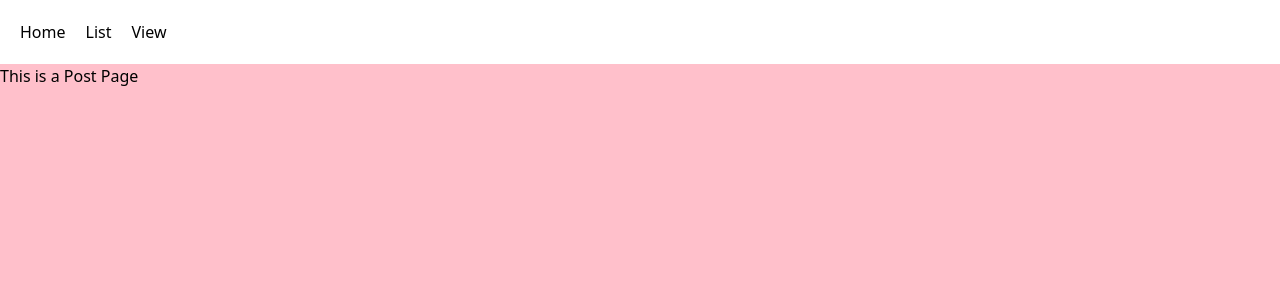
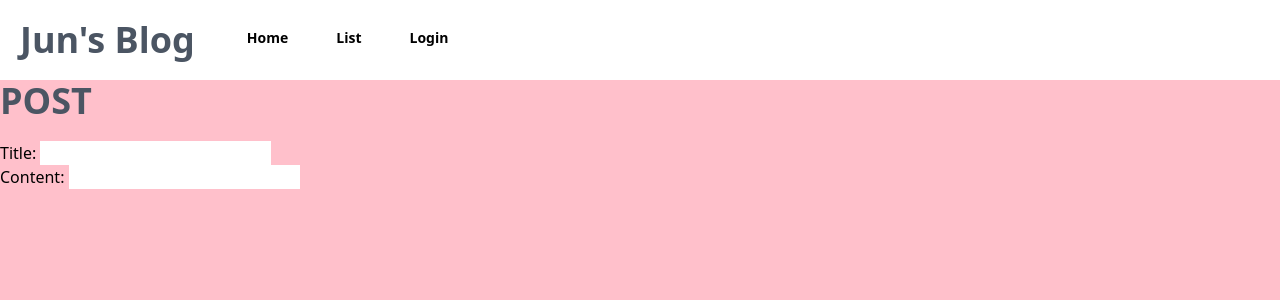
Before and after one commit to jspEclipse/blog-app, a Next.js app in the folder blog-app/: page /post in a window 1280 px wide. Shown: the top 300 px of the page. Built offline with nearby package versions, Linux system fonts and the light colour scheme.

Commit message:
finished nav and maybe fixed bug

```diff
--- a/blog-app/app/components/nav.jsx
+++ b/blog-app/app/components/nav.jsx
@@ -2,10 +2,15 @@ import Link from "next/link";
 
 export default function Navigation() {
     return(
-      <nav className="space-x-5 bg-white p-5">
-        <Link href="/">Home</Link>
-        <Link href="/list">List</Link>
-        <Link href="/view">View</Link>
+      <nav className="space-x-5 bg-white p-5 flex justify-around">
+        <div>
+          <h1 className="m-0">Jun's Blog</h1>
+        </div>
+        <div className="flex w-24 flex-grow">
+          <Link className="px-4 py-2 mt-2 text-sm font-semibold bg-transparent rounded-lg dark-mode:bg-transparent dark-mode:hover:bg-gray-600 dark-mode:focus:bg-gray-600 dark-mode:focus:text-white dark-mode:hover:text-white dark-mode:text-gray-200 md:mt-0 md:ml-4 hover:text-gray-900 focus:text-gray-900 hover:bg-gray-200 focus:bg-gray-200 focus:outline-none focus:shadow-outline" href="/">Home</Link>
+          <Link className="px-4 py-2 mt-2 text-sm font-semibold bg-transparent rounded-lg dark-mode:bg-transparent dark-mode:hover:bg-gray-600 dark-mode:focus:bg-gray-600 dark-mode:focus:text-white dark-mode:hover:text-white dark-mode:text-gray-200 md:mt-0 md:ml-4 hover:text-gray-900 focus:text-gray-900 hover:bg-gray-200 focus:bg-gray-200 focus:outline-none focus:shadow-outline" href="/list">List</Link>
+          <Link className="px-4 py-2 mt-2 text-sm font-semibold bg-transparent rounded-lg dark-mode:bg-transparent dark-mode:hover:bg-gray-600 dark-mode:focus:bg-gray-600 dark-mode:focus:text-white dark-mode:hover:text-white dark-mode:text-gray-200 md:mt-0 md:ml-4 hover:text-gray-900 focus:text-gray-900 hover:bg-gray-200 focus:bg-gray-200 focus:outline-none focus:shadow-outline" href="/login">Login</Link>
+        </div>
       </nav>
     );
   }
--- a/blog-app/app/login/page.jsx
+++ b/blog-app/app/login/page.jsx
@@ -3,8 +3,8 @@ export default function LoginPage() {
         <div>
             <h1>Login</h1>
             <div>
-                <span>Username: <input type="text"></input></span>
-                <span>Password: <input type="password"></input></span>
+                <div>Username: <input type="text"></input></div>
+                <div>Password: <input type="password"></input></div>
             </div>
         </div>
     )
--- a/blog-app/app/post/page.jsx
+++ b/blog-app/app/post/page.jsx
@@ -1,5 +1,13 @@
 export default function PostPage() {
     return (
-        <div>This is a Post Page</div>
+        <div>
+            <div>
+                <div>
+                    <h1>POST</h1>
+                    <div>Title: <input type="text"></input></div>
+                    <div>Content: <input type="text"></input></div>
+                </div>
+            </div>
+        </div>
     )
 }
```
